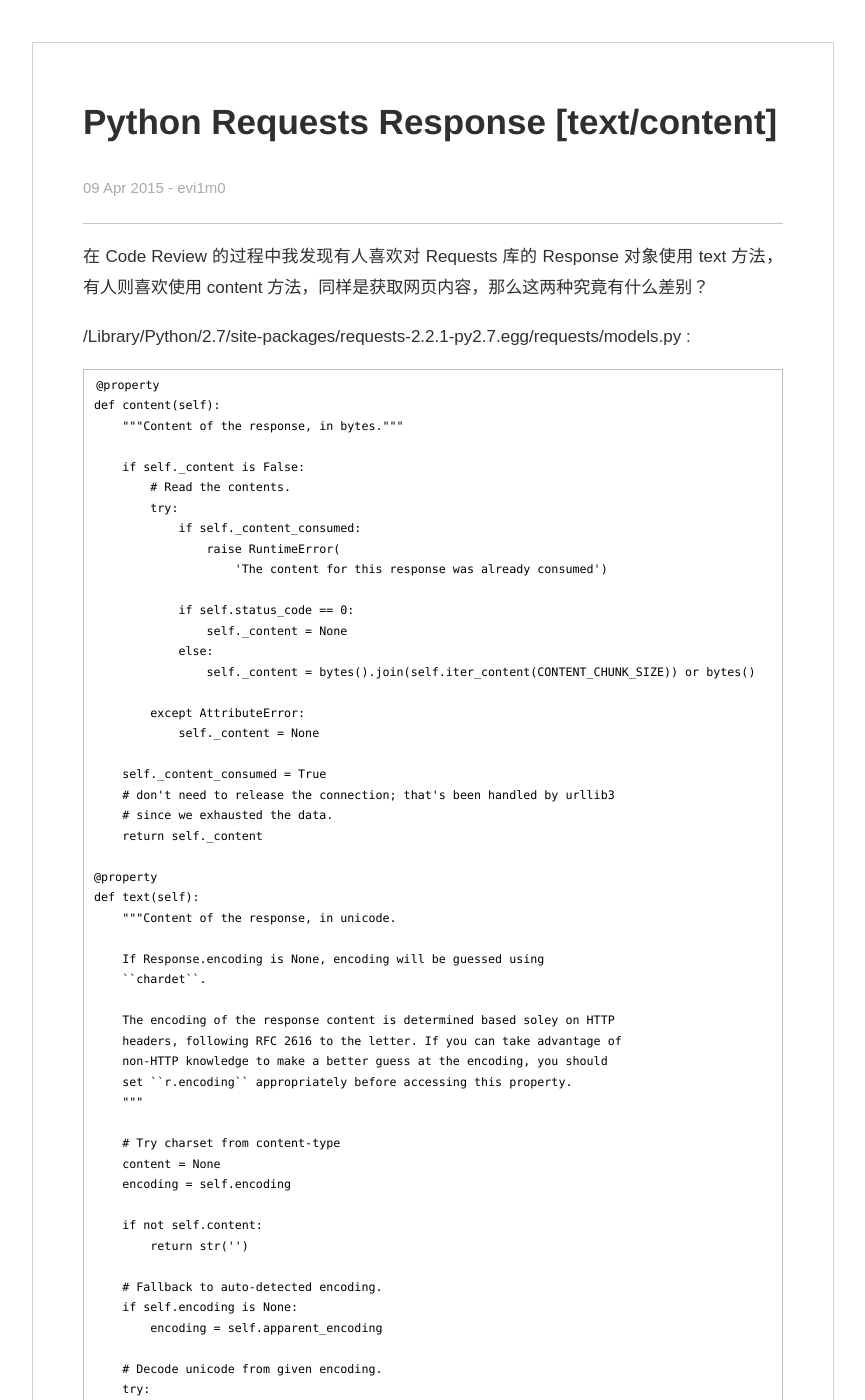
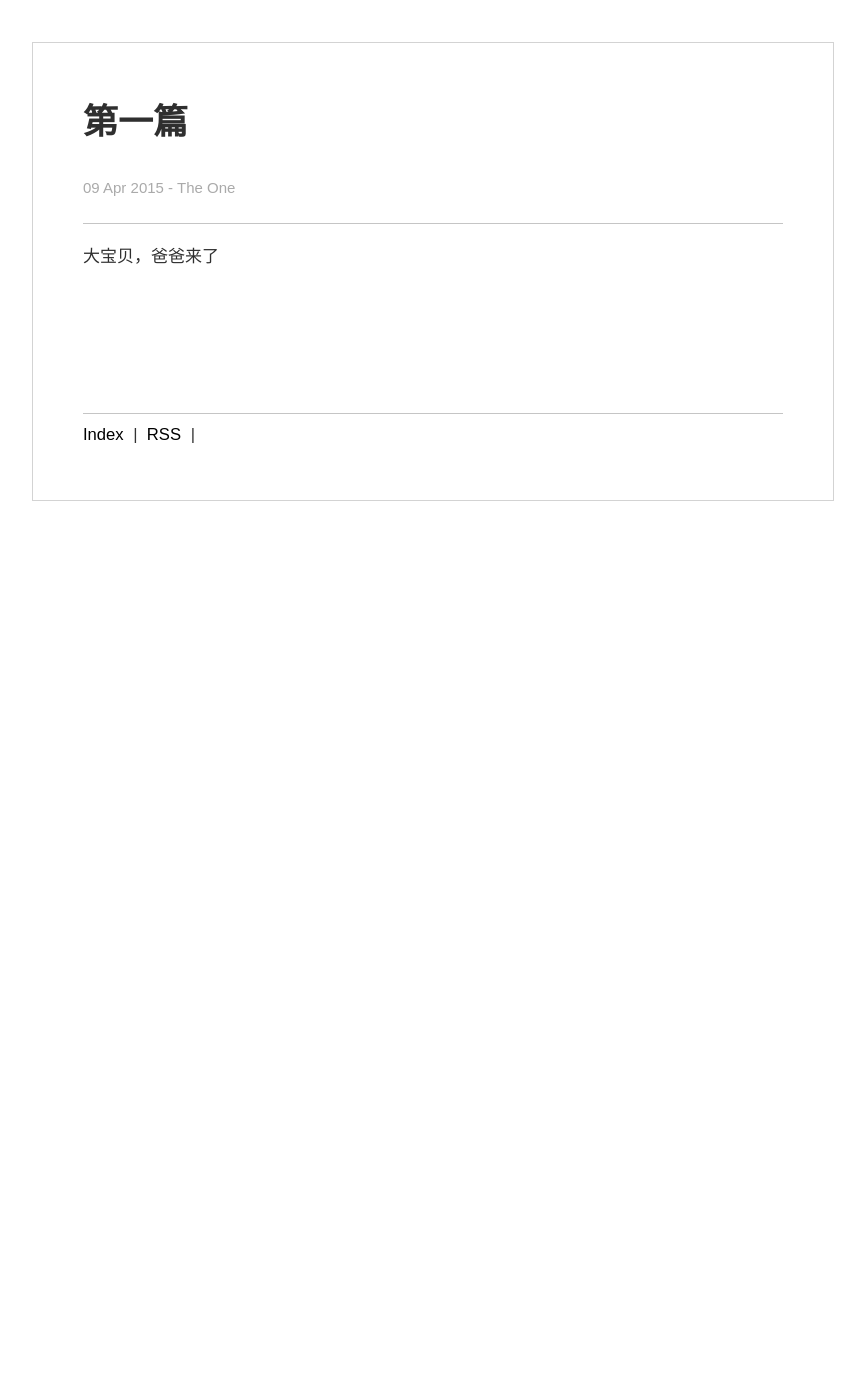
Before and after one commit to heidangan/ba2aaa52bb31d632, a Jekyll site: the page built from _posts/2015-04-09-python-requests-response.md, in a window 1280 px wide and 1400 px high. Shown: the whole window, without its empty margins (207-1072 px from the left). Built offline with Jekyll 4.4.1, drawn with Linux system fonts in a browser that asks for light colours; some of the changed text lies outside the part shown.

Commit message:
2015-04-09-Index.md

```diff
--- a/_posts/2015-04-09-python-requests-response.md
+++ b/_posts/2015-04-09-python-requests-response.md
@@ -1,147 +1,11 @@
 ---
 layout: post
-title: Python Requests Response [text/content]
+title: 第一篇
 ---
 
 {{ page.title }}
 ================
-<p class="date">{{ page.date | date_to_string }} - evi1m0</p>
+<p class="date">{{ page.date | date_to_string }} - The One</p>
 
 
-在 Code Review 的过程中我发现有人喜欢对 Requests 库的 Response 对象使用 text 方法，有人则喜欢使用 content 方法，同样是获取网页内容，那么这两种究竟有什么差别？
-
-/Library/Python/2.7/site-packages/requests-2.2.1-py2.7.egg/requests/models.py :
-
-    @property
-    def content(self):
-        """Content of the response, in bytes."""
-
-        if self._content is False:
-            # Read the contents.
-            try:
-                if self._content_consumed:
-                    raise RuntimeError(
-                        'The content for this response was already consumed')
-
-                if self.status_code == 0:
-                    self._content = None
-                else:
-                    self._content = bytes().join(self.iter_content(CONTENT_CHUNK_SIZE)) or bytes()
-
-            except AttributeError:
-                self._content = None
-
-        self._content_consumed = True
-        # don't need to release the connection; that's been handled by urllib3
-        # since we exhausted the data.
-        return self._content
-
-    @property
-    def text(self):
-        """Content of the response, in unicode.
-
-        If Response.encoding is None, encoding will be guessed using
-        ``chardet``.
-
-        The encoding of the response content is determined based soley on HTTP
-        headers, following RFC 2616 to the letter. If you can take advantage of
-        non-HTTP knowledge to make a better guess at the encoding, you should
-        set ``r.encoding`` appropriately before accessing this property.
-        """
-
-        # Try charset from content-type
-        content = None
-        encoding = self.encoding
-
-        if not self.content:
-            return str('')
-
-        # Fallback to auto-detected encoding.
-        if self.encoding is None:
-            encoding = self.apparent_encoding
-
-        # Decode unicode from given encoding.
-        try:
-            content = str(self.content, encoding, errors='replace')
-        except (LookupError, TypeError):
-            # A LookupError is raised if the encoding was not found which could
-            # indicate a misspelling or similar mistake.
-            #
-            # A TypeError can be raised if encoding is None
-            #
-            # So we try blindly encoding.
-            content = str(self.content, errors='replace')
-
-        return content
-
-
-仔细阅读上面两段函数可以看到 text 方法对数据进行了 encoding 的操作：
-
-encoding = self.apparent_encoding
-
-    @property
-    def apparent_encoding(self):
-        """The apparent encoding, provided by the lovely Charade library
-        (Thanks, Ian!)."""
-        return chardet.detect(self.content)['encoding']
-
-/Library/Python/2.7/site-packages/requests-2.2.1-py2.7.egg/requests/adapters.py :
-
-    def build_response(self, req, resp):
-        """Builds a :class:`Response <requests.Response>` object from a urllib3
-        response. This should not be called from user code, and is only exposed
-        for use when subclassing the
-        :class:`HTTPAdapter <requests.adapters.HTTPAdapter>`
-
-        :param req: The :class:`PreparedRequest <PreparedRequest>` used to generate the response.
-        :param resp: The urllib3 response object.
-        """
-        response = Response()
-
-        # Fallback to None if there's no status_code, for whatever reason.
-        response.status_code = getattr(resp, 'status', None)
-
-        # Make headers case-insensitive.
-        response.headers = CaseInsensitiveDict(getattr(resp, 'headers', {}))
-
-        # Set encoding.
-        response.encoding = get_encoding_from_headers(response.headers)
-        response.raw = resp
-        response.reason = response.raw.reason
-
-        if isinstance(req.url, bytes):
-            response.url = req.url.decode('utf-8')
-        else:
-            response.url = req.url
-
-        # Add new cookies from the server.
-        extract_cookies_to_jar(response.cookies, req, resp)
-
-        # Give the Response some context.
-        response.request = req
-        response.connection = self
-
-        return response
-
-看到 build_response 函数中调用了 get_encoding_from_headers :
-
-    def get_encoding_from_headers(headers):
-        """Returns encodings from given HTTP Header Dict.
-
-        :param headers: dictionary to extract encoding from.
-        """
-
-        content_type = headers.get('content-type')
-
-        if not content_type:
-            return None
-
-        content_type, params = cgi.parse_header(content_type)
-
-        if 'charset' in params:
-            return params['charset'].strip("'\"")
-
-        if 'text' in content_type:
-            return 'ISO-8859-1'
-
-看完 get_encoding_from_headers 函数会发现它获取网页头类型来区分然后进行编码操作的，但仍推荐使用 content 方法来获取内容，如编码有问题可对具体情况进行转换。
+大宝贝，爸爸来了
```
